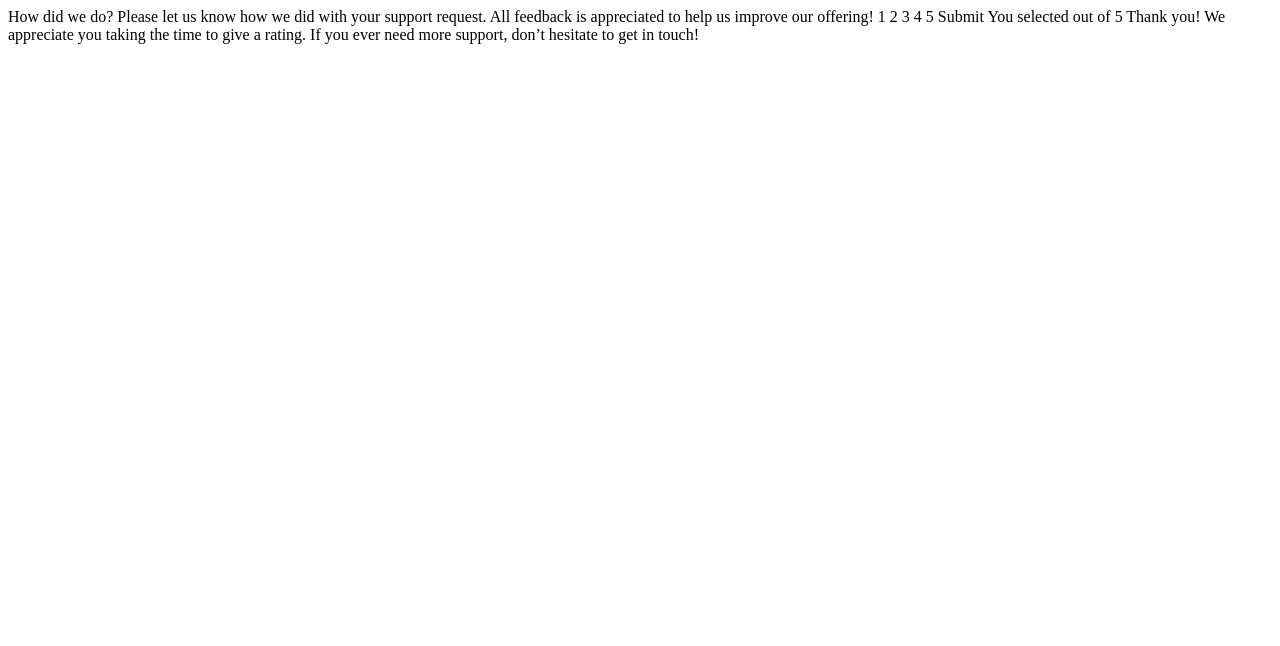
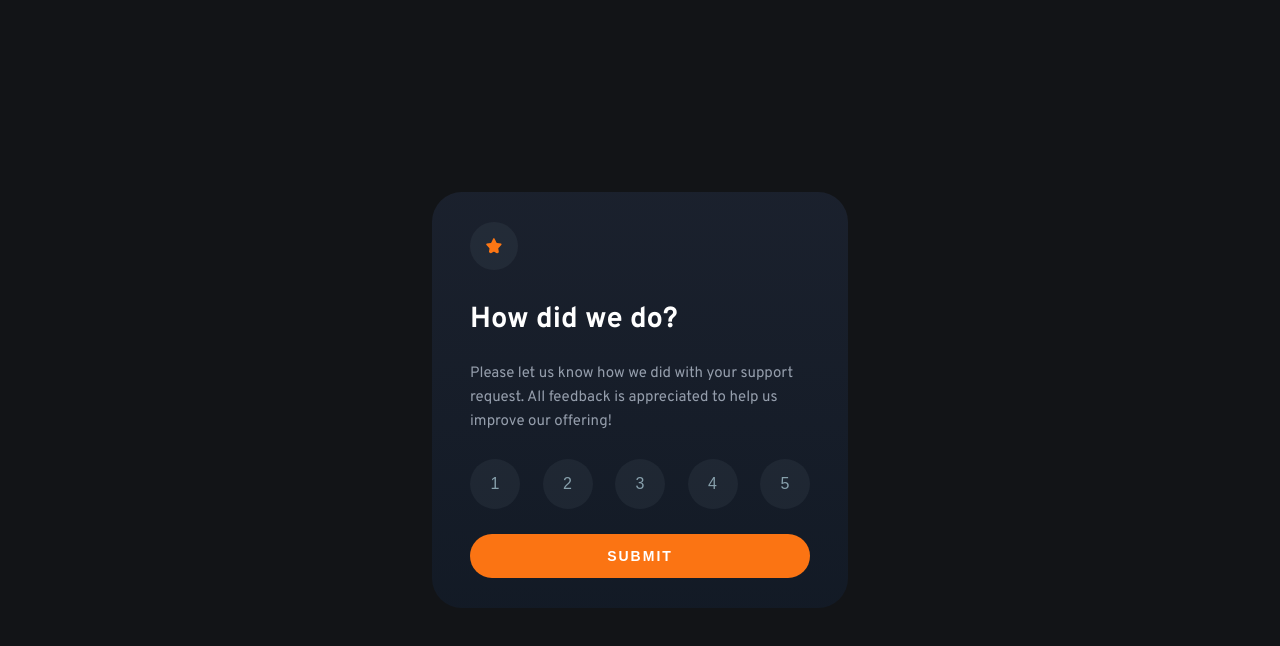
Before and after one commit to SoopChiller/interactive-rating-component-main, a plain HTML site: page index.html in a window 1280 px wide. Drawn offline with Linux system fonts and the light colour scheme.

Commit message:
WOW. my first attampt at combining HTML,CSS, and JavaScript.

```diff
--- a/index.html
+++ b/index.html
@@ -5,41 +5,82 @@
   <meta name="viewport" content="width=device-width, initial-scale=1.0"> <!-- displays site properly based on user's device -->
 
   <link rel="icon" type="image/png" sizes="32x32" href="./images/favicon-32x32.png">
+  <link rel="stylesheet" href="style.css">
+  <script src="script.js"></script>
+  <link rel="preconnect" href="https://fonts.googleapis.com">
+  <link rel="preconnect" href="https://fonts.gstatic.com" crossorigin>
+  <link href="https://fonts.googleapis.com/css2?family=Overpass:ital,wght@0,400;0,700;1,700&display=swap" rel="stylesheet">
 
   <title>Frontend Mentor | Interactive rating component</title>
 
-  <!-- Feel free to remove these styles or customise in your own stylesheet 👍 -->
-  <style>
-    .attribution { font-size: 11px; text-align: center; }
-    .attribution a { color: hsl(228, 45%, 44%); }
-  </style>
 </head>
 <body>
+  <main>
+    <!-- Rating state start -->
+    <div class="rating-state show">
+      <div id="rating-state-container">
 
-  <!-- Rating state start -->
+        <div class="icon-star-container">
+          <img class="icon-star" src="images/icon-star.svg" alt="">
+        </div>
+        <header class="question">How did we do?</header>
 
-  How did we do?
+        <p class="feedback">Please let us know how we did with your support <br> request. All feedback is appreciated
+          to help us <br> improve our offering!</p>
 
-  Please let us know how we did with your support request. All feedback is appreciated
-  to help us improve our offering!
+        <div class="rating-button-container">
 
-  1 2 3 4 5
+          <button class="rating-button" onclick="
+            score = 1;
+            console.log(score);
+          ">1</button>
 
-  Submit
+          <button class="rating-button" onclick="
+            score = 2;
+            console.log(score);
+          ">2</button>
 
-  <!-- Rating state end -->
+          <button class="rating-button" onclick="
+            score = 3;
+            console.log(score);
+          ">3</button>
 
-  <!-- Thank you state start -->
+          <button class="rating-button" onclick="
+            score = 4;
+            console.log(score);
+          ">4</button>
 
-  You selected <!-- Add rating here --> out of 5
+          <button class="rating-button" onclick="
+            score = 5;
+            console.log(score);
+          ">5</button>
 
-  Thank you!
+        </div>
 
-  We appreciate you taking the time to give a rating. If you ever need more support,
-  don’t hesitate to get in touch!
+        <button id="submit-button" onclick="
+          hide();
+        ">SUBMIT</button>
+      </div>
 
-  <!-- Thank you state end -->
+      <div id="thank-you-state-container">
 
+        <img id="graphic" src="images/illustration-thank-you.svg" alt="">
+
+        <p id="rating-display">You selected  <span id="number"></span> out of 5</p>
+
+        <header id="thanks">Thank you!</header>
+
+        <p id="support">We appreciate you taking the time to give a rating. If you ever need more support,
+          don't hesitate to <br> get in touch!</p>
+
+        <!-- Thank you state end -->
+
+      </div>
+    </div>
+
+
+
+  </main>
 
 
 </body>
--- /dev/null
+++ b/script.js
@@ -0,0 +1,39 @@
+let score = 0;
+
+
+
+
+
+
+
+
+function hide() {
+  document.getElementById('rating-state-container').style.display = "none";
+
+  document.getElementById('thank-you-state-container').style.cssText = `
+    display: flex;
+    flex-direction: column;
+    justify-content: center;
+    align-items: center;
+
+  `;
+
+  document.getElementById('graphic').style.marginBottom = "16px"
+
+  document.getElementById('number').textContent = `${score}`
+
+  document.getElementById('thanks').style.cssText = `
+    font-size: 27px;
+    font-weight: bold;
+    color: hsl(0, 0%, 100%);
+
+  `
+
+  document.getElementById('support').style.cssText = `
+    text-align: center;
+    color:  hsl(217, 12%, 63%);
+    line-height: 24px;
+    margin-top: 26px;
+    margin-bottom: 0;
+  `
+}
--- /dev/null
+++ b/style.css
@@ -0,0 +1,108 @@
+body {
+    margin: 0;
+    padding: 0;
+    box-sizing: border-box;
+    min-height: 100vh;
+    display: flex;
+    align-items: center;
+    justify-content: center;
+    background-color: hsl(216, 12%, 8%);
+    font-family: 'Overpass', sans-serif;
+}
+
+.rating-state {
+    display: flex;
+    justify-content: center;
+    align-items: center;
+    background-image: linear-gradient(hsl(220, 26%, 14%), hsl(216, 34%, 11%));
+    height: 400px;
+    width: 400px;
+    border-radius: 30px;
+    padding: 8px;
+}
+
+#rating-state-container {
+    display: flex;
+    flex-direction: column;
+    justify-content: space-around;
+    height: 380px;
+    width: 340px;
+}
+
+
+.icon-star {
+    background: hsla(196, 11%, 52%, 0.1);
+    height: 16px;
+    width: 16px;
+    padding: 16px;
+    border-radius: 24px;
+}
+
+.question {
+    font-size: 29px;
+    font-weight: bold;
+    color: hsl(0, 0%, 100%);
+
+}
+
+.feedback {
+    margin: 0;
+    color:  hsl(217, 12%, 63%);
+    font-size: 15px;
+    line-height: 24px;
+}
+
+.rating-button-container {
+    display: flex;
+    justify-content: space-between;
+
+}
+
+.rating-button {
+    height: 50px;
+    width: 50px;
+    border-radius: 25px;
+    font-size: 16px;
+    border: none;
+    color: hsla(196, 43%, 80%, 0.692);
+    background: hsla(196, 11%, 52%, 0.1);
+    cursor: pointer;
+    transition: 0.3s;
+}
+
+.rating-button:hover {
+    background-color: hsl(25, 97%, 53%);
+    color: hsl(0, 0%, 100%);
+}
+
+.rating-button:active {
+    background-color: hsl(25, 97%, 53%);
+}
+
+.rating-button:focus {
+    background-color:hsl(217, 12%, 63%);
+    color: hsl(0, 0%, 100%);
+}
+
+#submit-button {
+    font-size: 14px;
+    font-weight: 700;
+    letter-spacing: 2px;
+    padding-top: 14px;
+    padding-bottom: 14px;
+    border-radius: 26px;
+    border: none;
+    color: hsl(0, 0%, 100%);
+    background-color: hsl(25, 97%, 53%);
+    cursor: pointer;
+    transition: 0.3s;
+}
+
+#submit-button:hover {
+    background-color: hsl(0, 0%, 100%);
+    color: hsl(25, 97%, 53%);
+}
+
+#thank-you-state-container {
+    display: none;
+}
```
